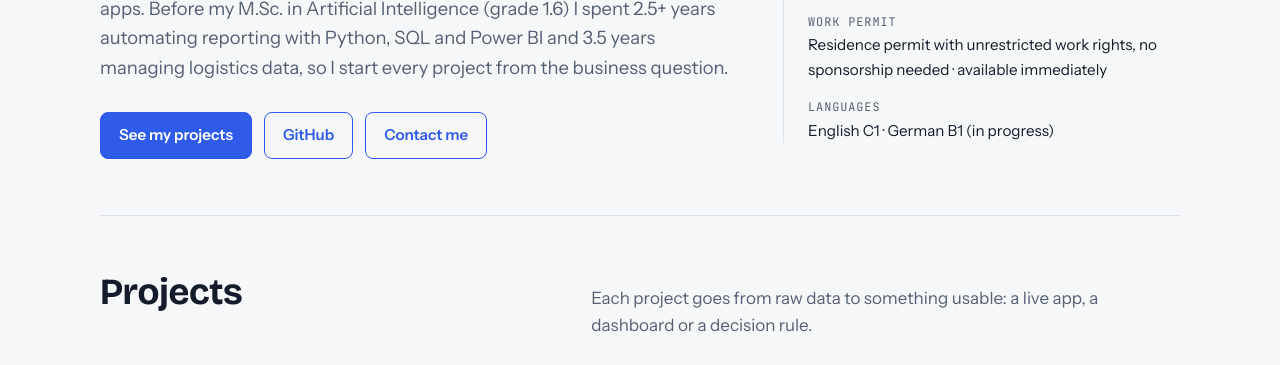
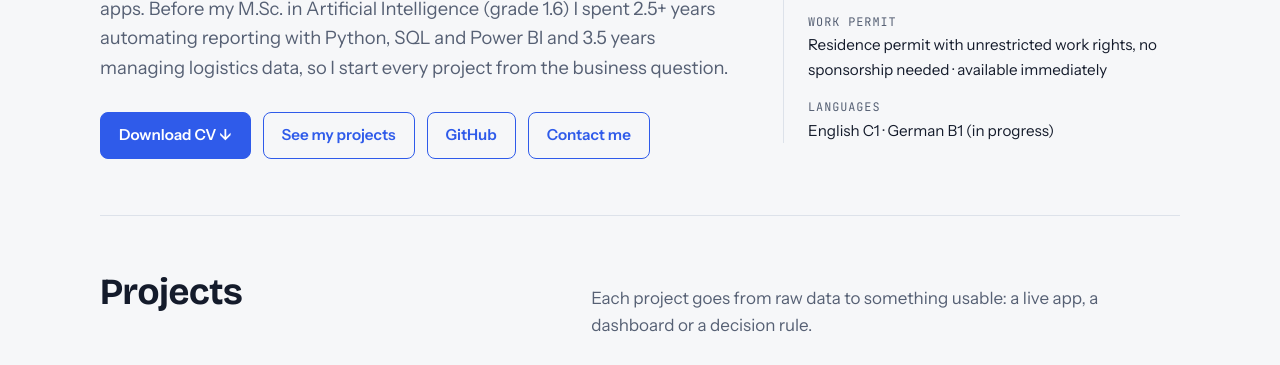
Before and after one commit to priyankakadam-bit/priyankakadam-bit.github.io, a plain HTML site: page index.html in a window 1280 px wide. Shown: the part 435-800 px from the top of the page. Drawn offline with nearby package versions, Linux system fonts and the light colour scheme.

Commit message:
Add files via upload

```diff
--- a/index.html
+++ b/index.html
@@ -169,7 +169,8 @@ footer { padding-block: 32px 48px; border-top: 1px solid var(--line); color: var
         </h1>
         <p class="lede">I build machine learning models and take them all the way to working apps that people in operations can use: two of my models run live as Streamlit apps. Before my M.Sc. in Artificial Intelligence (grade 1.6) I spent 2.5+ years automating reporting with Python, SQL and Power BI and 3.5 years managing logistics data, so I start every project from the business question.</p>
         <div class="actions">
-          <a class="btn primary" href="#projects">See my projects</a>
+          <a class="btn primary" href="Priyanka_Kadam_CV.pdf" download>Download CV ↓</a>
+          <a class="btn ghost" href="#projects">See my projects</a>
           <a class="btn ghost" href="https://github.com/priyankakadam-bit" target="_blank" rel="noopener">GitHub</a>
           <a class="btn ghost" href="#contact">Contact me</a>
         </div>
@@ -361,6 +362,10 @@ footer { padding-block: 32px 48px; border-top: 1px solid var(--line); color: var
             <div><dt>LinkedIn</dt><dd><a href="https://www.linkedin.com/in/kadampriyanka14/" target="_blank" rel="noopener">linkedin.com/in/kadampriyanka14</a></dd></div>
           </div>
           <div class="channel">
+            <div><dt>CV</dt><dd><a href="Priyanka_Kadam_CV.pdf" download>Priyanka_Kadam_CV.pdf</a></dd></div>
+            <a class="copy" href="Priyanka_Kadam_CV.pdf" download style="text-decoration:none;display:inline-flex;align-items:center">Download</a>
+          </div>
+          <div class="channel">
             <div><dt>GitHub</dt><dd><a href="https://github.com/priyankakadam-bit" target="_blank" rel="noopener">github.com/priyankakadam-bit</a></dd></div>
           </div>
         </dl>
```
